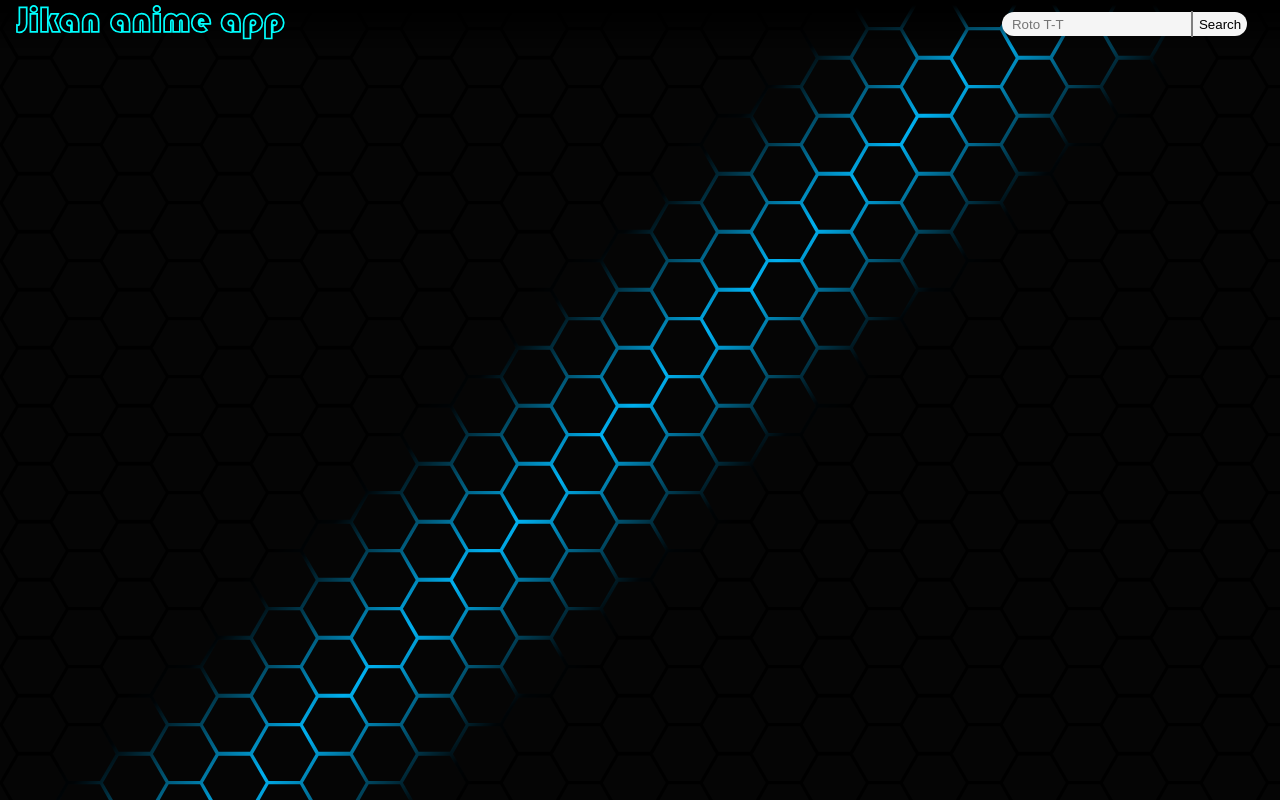
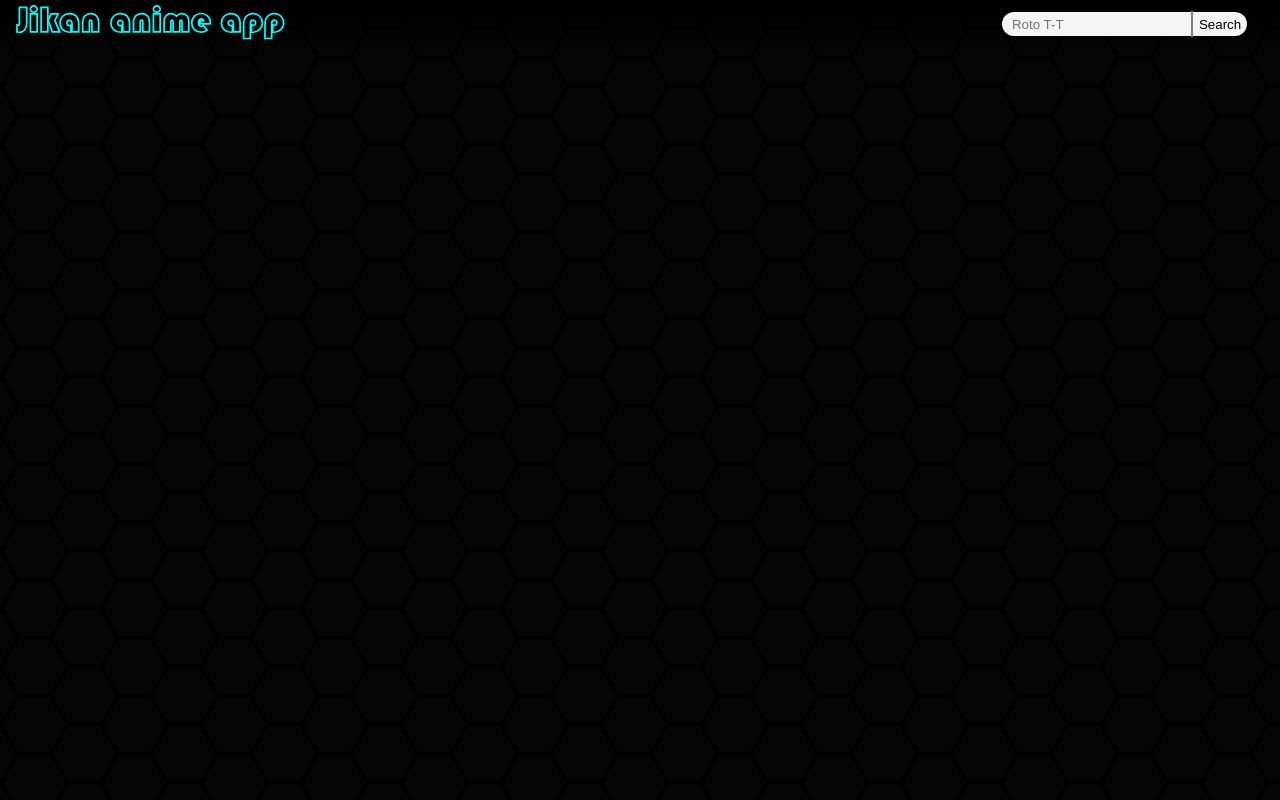
Before and after one commit to JavierBalonga/jikan-api-front, a React (Create React App) app: page / in a window 1280 px wide. Built offline with nearby package versions, Linux system fonts and the light colour scheme.

Commit message:
background fix2

```diff
--- a/src/App.css
+++ b/src/App.css
@@ -1,14 +1,14 @@
 body {
   margin: 0;
   background-color: black;
-  background-image: url('./img/backgroundGradient.png');
+  background-image: linear-gradient(-45deg, transparent 45%, aqua, transparent 55%);
   background-position-y: center;
-  background-size: cover;
-  animation: anim 5s linear infinite;
+  background-size: 400% 100%;
+  animation: anim 10s linear infinite;
   color: white;
 }
 @keyframes anim{
-  0%   {background-position-x: 100%;}
+  0%   {background-position-x: 400%;}
   100% {background-position-x:   0%;}
 }
 .navBar{
```
Also changed, not shown: src/img/backgroundGradient.png (deleted).
